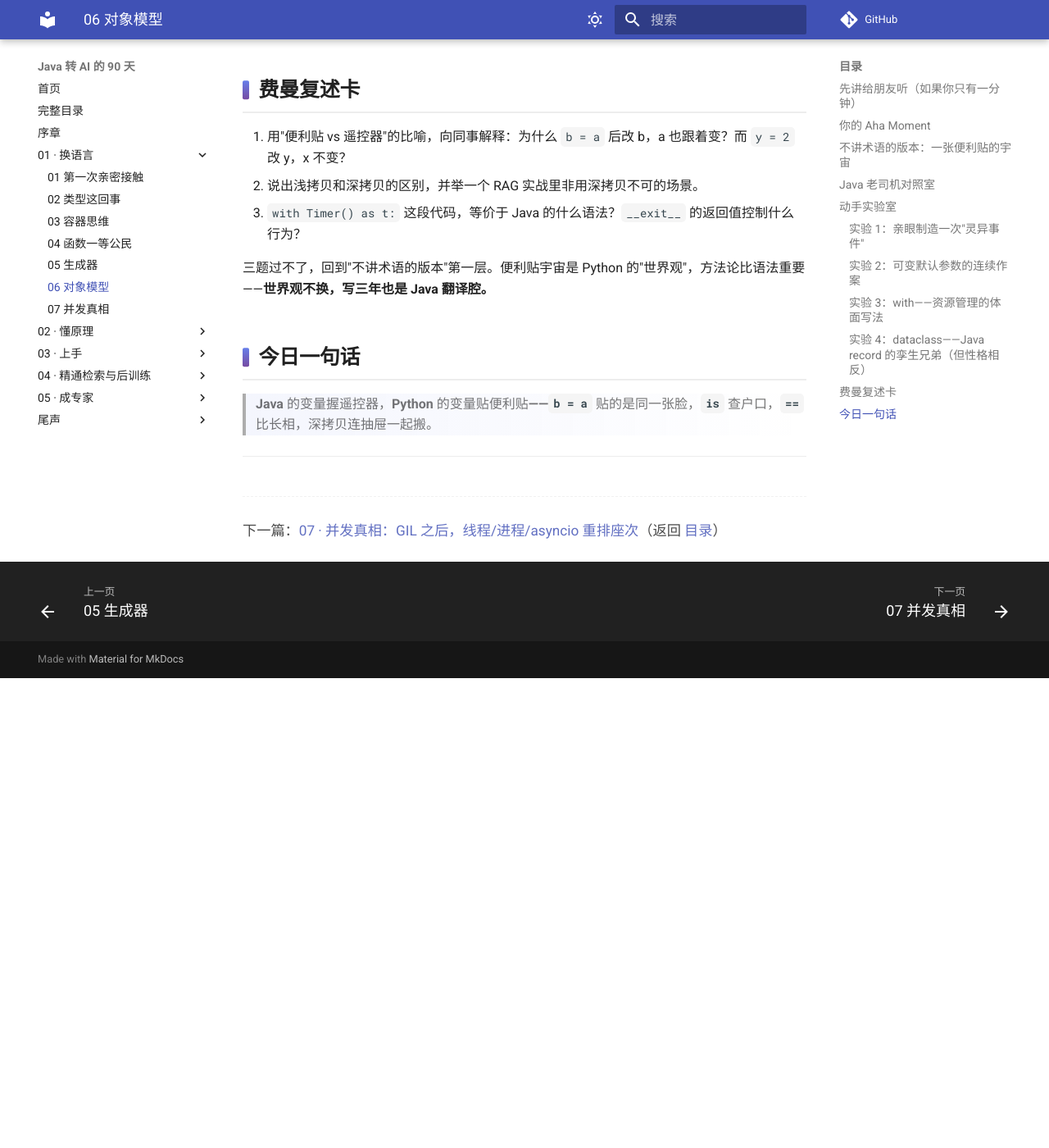
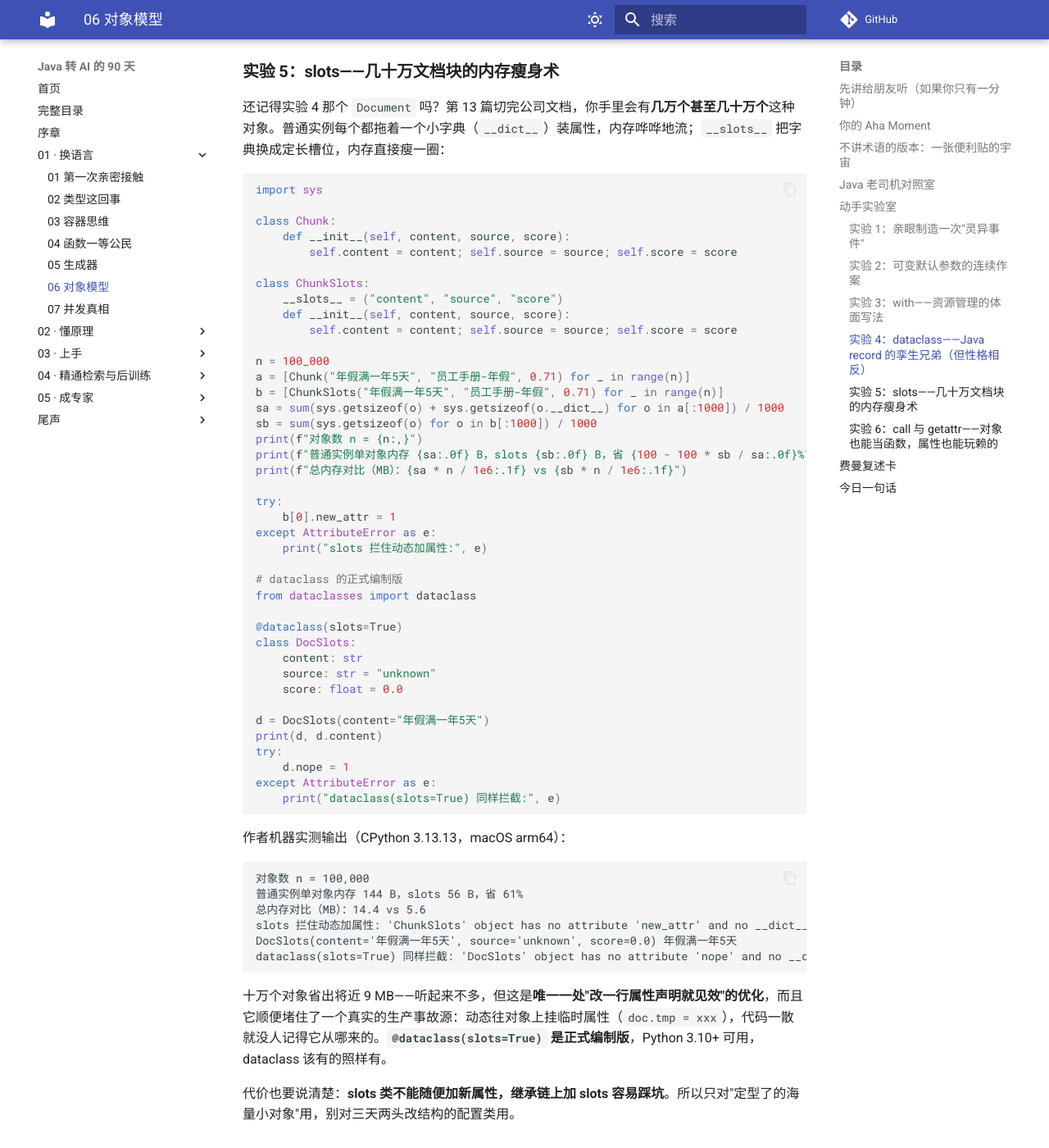
Before and after one commit to cookiespiggy/java-to-ai-in-90-days, an MkDocs documentation site: the page built from docs/06-object-model.md, in a window 1280 px wide and 1400 px high, scrolled down 5085 px. Shown: the whole window at 82% size. Built offline with MkDocs 1.6.1 and Material for MkDocs 9.7.7, drawn with Linux system fonts in a browser that asks for light colours; comment, search, counter and statistics services are not loaded; before the commit the page ends 5912 px from its top, so only the background shows below that; some of the changed text lies outside the part shown.

Commit message:
docs: update docs/06-object-model.md

````diff
--- a/docs/06-object-model.md
+++ b/docs/06-object-model.md
@@ -168,6 +168,147 @@
 
 Java record 是不可变的（想改只能 new）；dataclass 默认可变，更像个轻量 POJO。**`field(default_factory=list)` 是 `None` 哨兵的正式编制版。** 第 21 篇评测集会用 `@dataclass` 批量定义评测用例（输入 + 期望 + 类别），第 13 篇的文档块、检索结果也常用这个造型承载，提前认脸。
 
+### 实验 5：__slots__——几十万文档块的内存瘦身术
+
+还记得实验 4 那个 `Document` 吗？第 13 篇切完公司文档，你手里会有**几万个甚至几十万个**这种对象。普通实例每个都拖着一个小字典（`__dict__`）装属性，内存哗哗地流；`__slots__` 把字典换成定长槽位，内存直接瘦一圈：
+
+```python
+import sys
+
+class Chunk:
+    def __init__(self, content, source, score):
+        self.content = content; self.source = source; self.score = score
+
+class ChunkSlots:
+    __slots__ = ("content", "source", "score")
+    def __init__(self, content, source, score):
+        self.content = content; self.source = source; self.score = score
+
+n = 100_000
+a = [Chunk("年假满一年5天", "员工手册-年假", 0.71) for _ in range(n)]
+b = [ChunkSlots("年假满一年5天", "员工手册-年假", 0.71) for _ in range(n)]
+sa = sum(sys.getsizeof(o) + sys.getsizeof(o.__dict__) for o in a[:1000]) / 1000
+sb = sum(sys.getsizeof(o) for o in b[:1000]) / 1000
+print(f"对象数 n = {n:,}")
+print(f"普通实例单对象内存 {sa:.0f} B，slots {sb:.0f} B，省 {100 - 100 * sb / sa:.0f}%")
+print(f"总内存对比（MB）：{sa * n / 1e6:.1f} vs {sb * n / 1e6:.1f}")
+
+try:
+    b[0].new_attr = 1
+except AttributeError as e:
+    print("slots 拦住动态加属性:", e)
+
+# dataclass 的正式编制版
+from dataclasses import dataclass
+
+@dataclass(slots=True)
+class DocSlots:
+    content: str
+    source: str = "unknown"
+    score: float = 0.0
+
+d = DocSlots(content="年假满一年5天")
+print(d, d.content)
+try:
+    d.nope = 1
+except AttributeError as e:
+    print("dataclass(slots=True) 同样拦截:", e)
+```
+
+作者机器实测输出（CPython 3.13.13，macOS arm64）：
+
+```text
+对象数 n = 100,000
+普通实例单对象内存 144 B，slots 56 B，省 61%
+总内存对比（MB）：14.4 vs 5.6
+slots 拦住动态加属性: 'ChunkSlots' object has no attribute 'new_attr' and no __dict__ for setting new attributes
+DocSlots(content='年假满一年5天', source='unknown', score=0.0) 年假满一年5天
+dataclass(slots=True) 同样拦截: 'DocSlots' object has no attribute 'nope' and no __dict__ for setting new attributes
+```
+
+十万个对象省出将近 9 MB——听起来不多，但这是**唯一一处"改一行属性声明就见效"的优化**，而且它顺便堵住了一个真实的生产事故源：动态往对象上挂临时属性（`doc.tmp = xxx`），代码一散就没人记得它从哪来的。**`@dataclass(slots=True)` 是正式编制版**，Python 3.10+ 可用，dataclass 该有的照样有。
+
+代价也要说清楚：**slots 类不能随便加新属性，继承链上加 slots 容易踩坑**。所以只对"定型了的海量小对象"用，别对三天两头改结构的配置类用。
+
+### 实验 6：__call__ 与 __getattr__——对象也能当函数，属性也能玩赖的
+
+这两个是 Python 元编程的门把手，你看框架源码时天天见，今天一次认完。
+
+**`__call__`：让对象可被调用。** 第 13 篇你要写一个检索器，它天然该长这样：
+
+```python
+class Retriever:
+    """可调用对象 = 第 13 篇 retrieve() 的身份证"""
+
+    def __init__(self, threshold=0.6):
+        self.threshold = threshold
+        self.calls = 0
+
+    def __call__(self, query):
+        self.calls += 1
+        print(f"  检索「{query}」阈值 {self.threshold}，第 {self.calls} 次调用")
+        return [("员工手册-年假", "年假入职满一年享有5天", 0.71)]
+
+retriever = Retriever()
+print("callable(retriever):", callable(retriever))
+
+hits = retriever("年假几天")            # 对象当函数用，第 13 篇您就调它
+print("命中:", hits)
+```
+
+实测输出：
+
+```text
+callable(retriever): True
+  检索「年假几天」阈值 0.6，第 1 次调用
+命中: [('员工手册-年假', '年假入职满一年享有5天', 0.71)]
+```
+
+为什么框架爱用可调用对象而不是裸函数？**因为函数只有逻辑，对象还能带配置和状态**——`threshold` 是配置，`calls` 是状态（顺手把调用次数记下来，第 21 篇做评测统计时你会感谢它）。Java 里这叫"带状态的功能接口实现"，Python 里一个 `__call__` 就完事。
+
+**`__getattr__`：按需加载的赖皮管家。** 只在属性找不到时被触发，很多重型库用它做懒加载：
+
+```python
+class LazyLib:
+    """__getattr__：真身用到才加载（属性名拼错也能抓住）"""
+
+    ALLOWED = {"array", "zeros", "ones"}
+
+    def __init__(self, name):
+        object.__setattr__(self, "_name", name)
+        object.__setattr__(self, "_loaded", None)
+
+    def _load(self):
+        print(f"  [lazy] 第一次访问才真加载 {self._name} ...")
+        return {"np": "numpy-2.x", "pd": "pandas-2.x"}[self._name]
+
+    def __getattr__(self, item):
+        if item.startswith("_") or item not in LazyLib.ALLOWED:
+            raise AttributeError(item)
+        return f"{self._load()}.{item}"
+
+np = LazyLib("np")
+print("还没碰 np，什么都没发生")
+print("现在访问 np.array ->", np.array)
+try:
+    np.nope
+except AttributeError as e:
+    print("拼错照样报 AttributeError:", e)
+```
+
+实测输出：
+
+```text
+还没碰 np，什么都没发生
+  [lazy] 第一次访问才真加载 np ...
+现在访问 np.array -> numpy-2.x.array
+拼错照样报 AttributeError: nope
+```
+
+`np` 在构造时不干正事，第一次 `.array` 才加载真身——**"用到了才付代价"**，这正是第 11 篇你敢在脚本里 import 一堆 SDK 的底气。注意 `__init__` 里用 `object.__setattr__` 而不是 `self.xxx = ...`：后者会再触发一次 `__getattr__` 绕圈子，这类细节是翻车重灾区。
+
+顺带一个零成本的工程习惯：给类写 `__repr__`。上面那个 `Timer` 对象 `print(t)` 只会得到 `<__main__.Timer object at 0x10f3a2b40>`，加上 `__repr__` 返回 `<Timer 运行了 0.055s>`，日志里一眼认出它是谁。第 22 篇排查问题时你会回来谢这个习惯。
+
 ## 费曼复述卡
 
 1. 用"便利贴 vs 遥控器"的比喻，向同事解释：为什么 `b = a` 后改 b，a 也跟着变？而 `y = 2` 改 y，x 不变？
````
